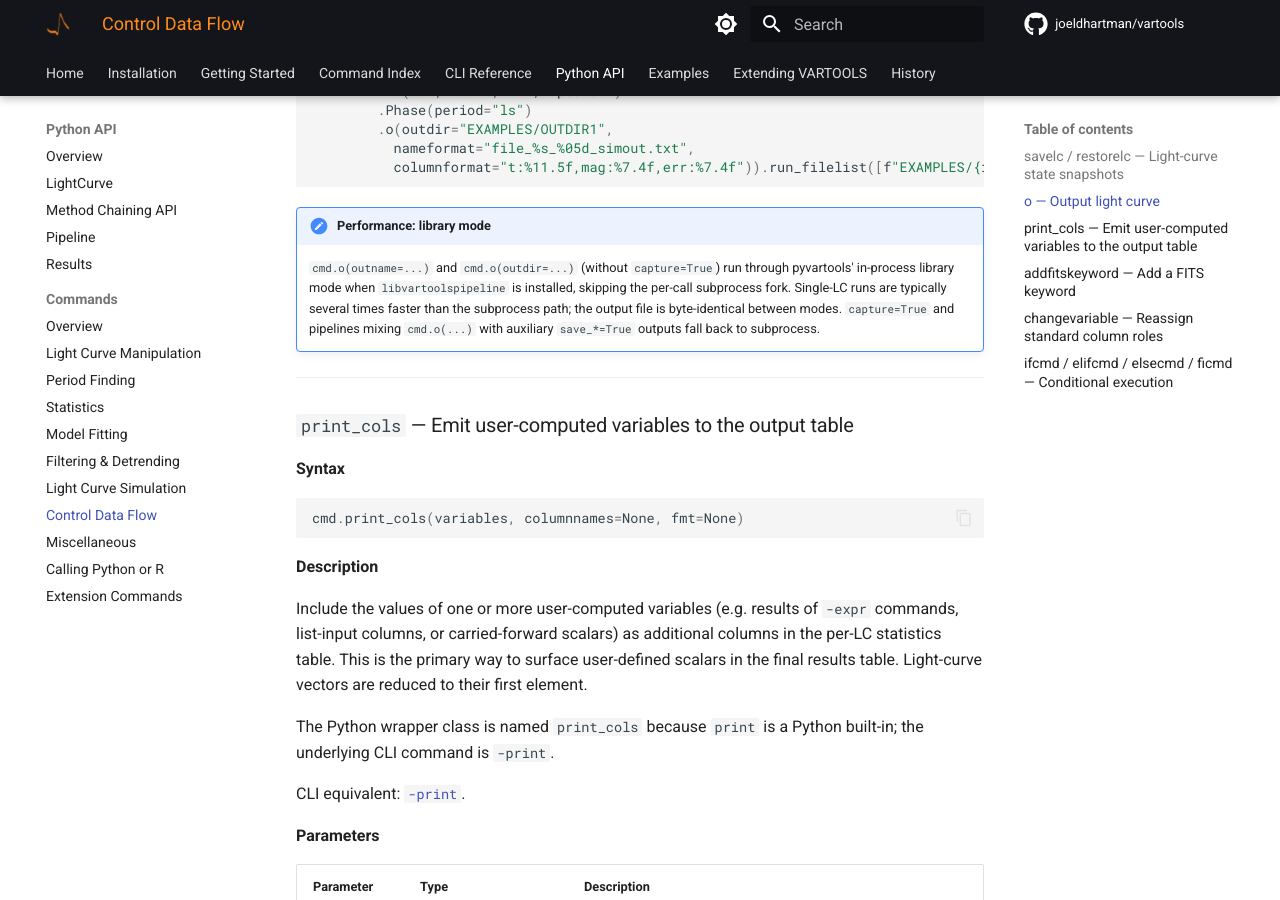
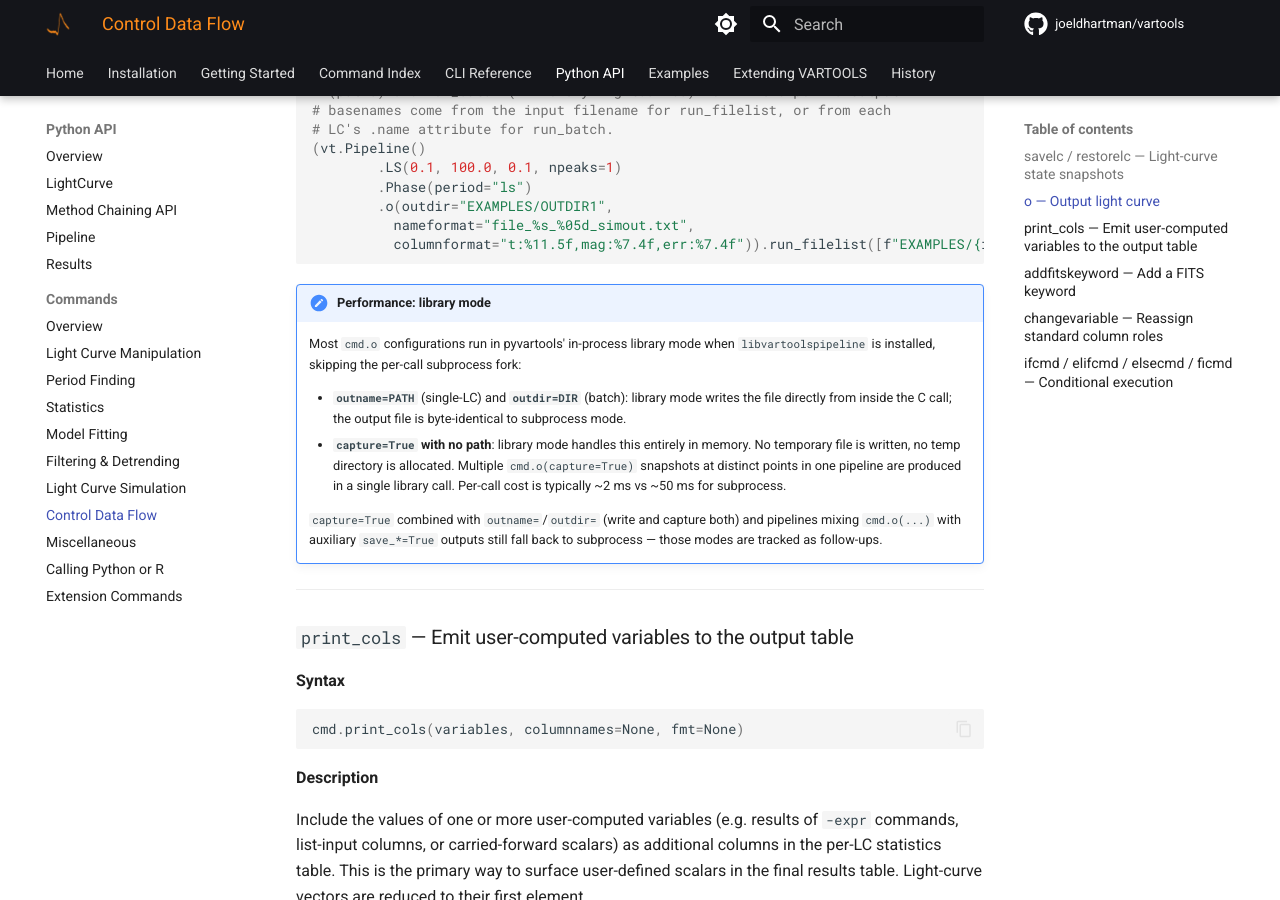
Before and after one commit to joeldhartman/vartools-site, an MkDocs documentation site: the page built from docs/python/commands/control-flow.md, in a window 1280 px wide and 900 px high, scrolled down 5470 px. Built offline with MkDocs 1.6.1 and Material for MkDocs 9.7.7, drawn with Linux system fonts in a browser that asks for light colours; comment, search, counter and statistics services are not loaded; the version menu is left out; some of the changed text lies outside the part shown.

Commit message:
Docs: cmd.o(capture=True) now runs in library mode (no file I/O)
Step D landed in vartools r5513.  cmd.o(capture=True) without an
explicit outname/outdir is now satisfied entirely in memory via the
new C-side capture buffer: no temporary file is written, no temp
directory is allocated, and multiple snapshots at distinct points in
one pipeline are collected in a single library call.

Updated the cmd.o entry's "three modes" bullet list and the
"Performance: library mode" note to describe the new behaviour
(per-call ~2 ms vs ~50 ms for subprocess) and to make clear which
edge cases still fall back to subprocess (capture+path, pipelines
mixing -o with save_*=True auxiliary outputs).

🤖 Generated with [Claude Code](https://claude.com/claude-code)

Co-Authored-By: Claude Opus 4.7 (1M context) <noreply@anthropic.com>

````diff
--- a/docs/python/commands/control-flow.md
+++ b/docs/python/commands/control-flow.md
@@ -81,7 +81,7 @@ A pipeline that supplies both can be reused in either mode; if the wrong one is
 `cmd.o` can be used in three modes:
 
 - **Write to disk only** (`outname=` or `outdir=` set, `capture=False`): the LC is saved to disk.
-- **Capture only** (`capture=True`, no `outname`/`outdir`): the LC is written to a mode-appropriate temporary path, captured into `result.files[key]`, and cleaned up automatically.
+- **Capture only** (`capture=True`, no `outname`/`outdir`): the LC is captured into `result.files[key]`. In library mode this is purely in-memory (vartools snapshots the LC variables into a buffer keyed by ``key``; no temporary file is ever written). In subprocess fallback mode the LC is written to a mode-appropriate temporary path and read back; pyvartools cleans the temp file up.
 - **Write and capture** (`capture=True` plus `outname=` or `outdir=`): both saved to disk and captured.
 
 When `capture=True` and no explicit `columnformat` is given, pyvartools passes the `allcols` flag to `-o` so the captured DataFrame contains every LC-vector variable registered up to that point in the pipeline (matching the library-mode fast path). If `columnformat` is given, the captured DataFrame uses the variable names listed in it.
@@ -188,13 +188,23 @@ phased_lcs = batch.files["phased"]   # list of 10 LightCurve objects
 ```
 
 !!! note "Performance: library mode"
-    `cmd.o(outname=...)` and `cmd.o(outdir=...)` (without `capture=True`)
-    run through pyvartools' in-process library mode when `libvartoolspipeline`
-    is installed, skipping the per-call subprocess fork.  Single-LC runs
-    are typically several times faster than the subprocess path; the
-    output file is byte-identical between modes.  `capture=True` and
-    pipelines mixing `cmd.o(...)` with auxiliary `save_*=True` outputs
-    fall back to subprocess.
+    Most `cmd.o` configurations run in pyvartools' in-process library
+    mode when `libvartoolspipeline` is installed, skipping the per-call
+    subprocess fork:
+
+    - **`outname=PATH`** (single-LC) and **`outdir=DIR`** (batch): library
+      mode writes the file directly from inside the C call; the output
+      file is byte-identical to subprocess mode.
+    - **`capture=True` with no path**: library mode handles this entirely
+      in memory.  No temporary file is written, no temp directory is
+      allocated.  Multiple `cmd.o(capture=True)` snapshots at distinct
+      points in one pipeline are produced in a single library call.
+      Per-call cost is typically ~2 ms vs ~50 ms for subprocess.
+
+    `capture=True` combined with `outname=`/`outdir=` (write and capture
+    both) and pipelines mixing `cmd.o(...)` with auxiliary `save_*=True`
+    outputs still fall back to subprocess — those modes are tracked as
+    follow-ups.
 
 ---
 
````
